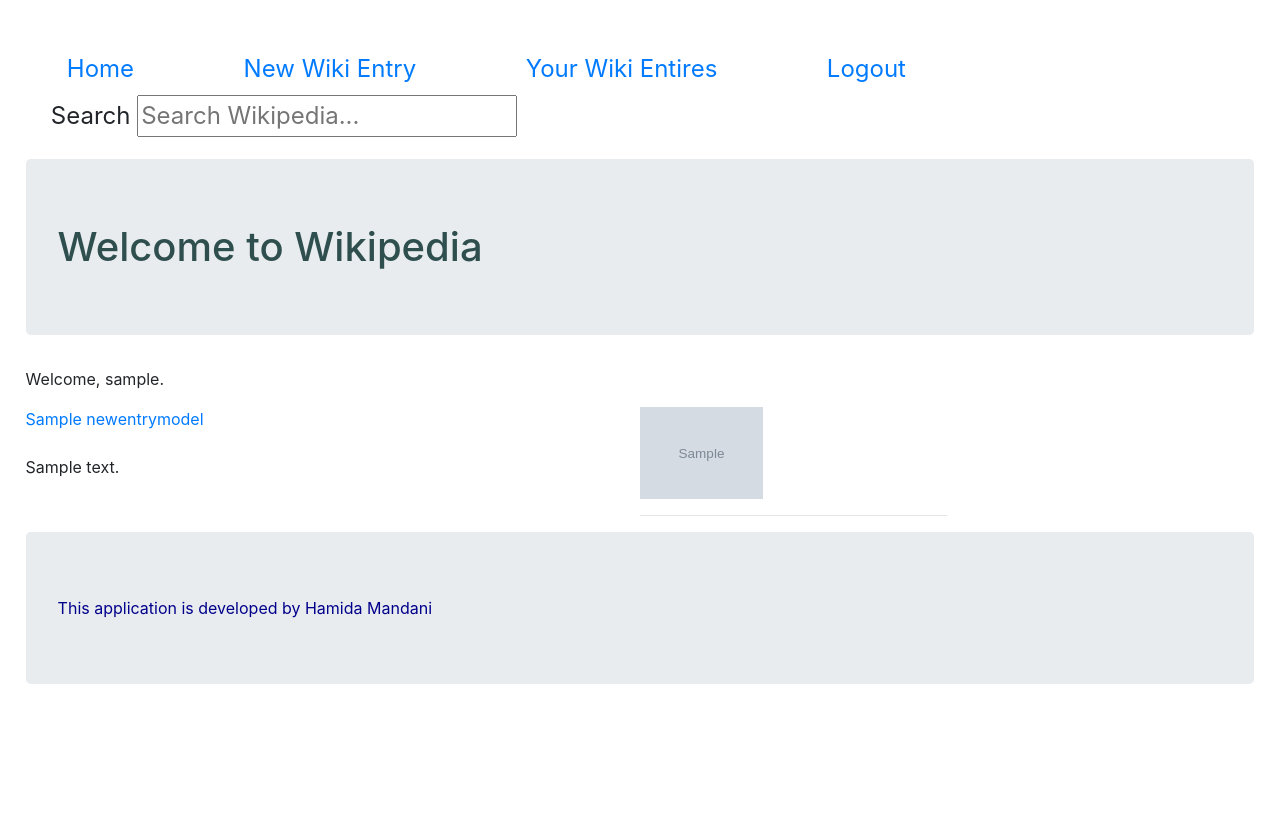
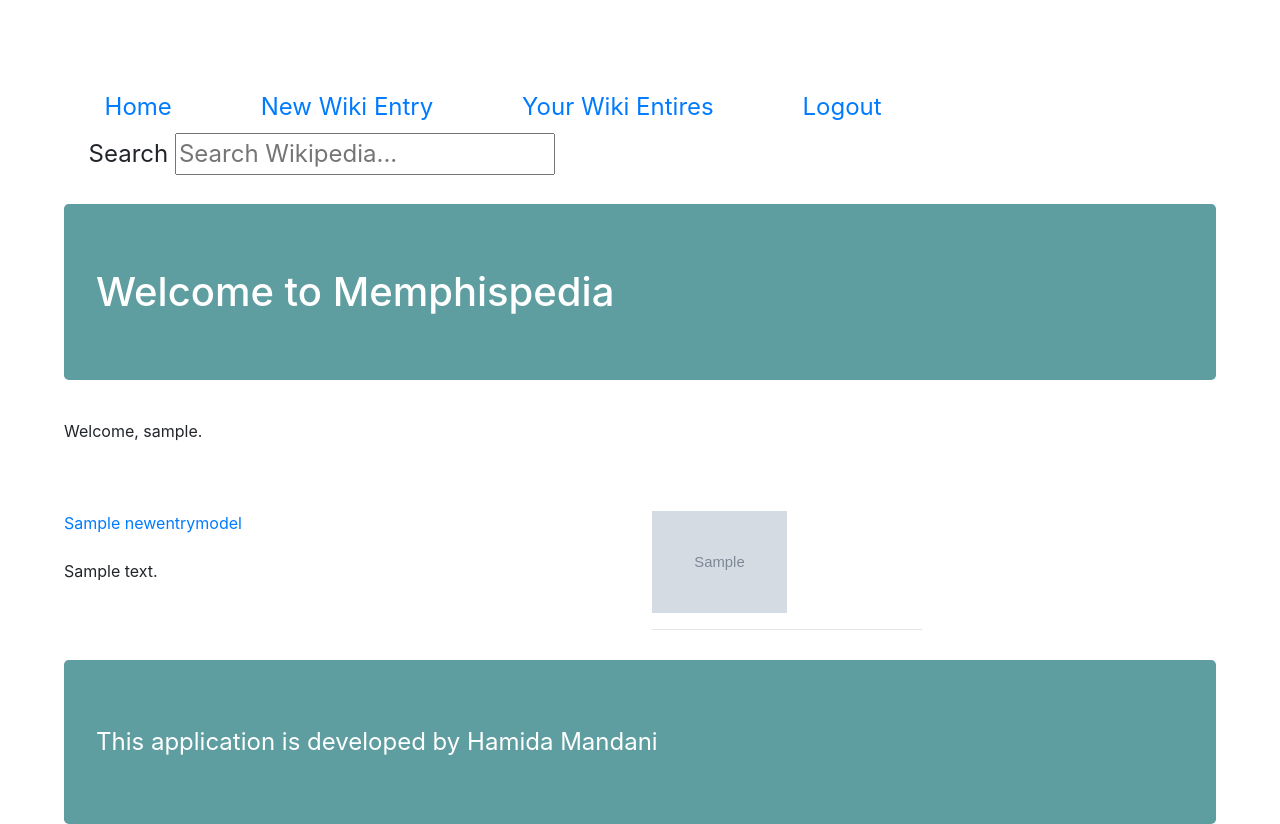
Before and after one commit to cs-fullstack-2019-fall/project2-django-wikipedia-mandani-tech, a Django app: page / in a window 1280 px wide. Before the commit the page ends 684 px from the top, so only its background shows below. Run offline with Django 3.2, Linux system fonts and the light colour scheme; a user stored in the database is signed in; tables that the repository leaves empty hold one stand-in row (values such as "Sample post"); grey boxes marked "Sample" are stand-in pictures; some libraries are stand-ins or nearby versions.

Commit message:
Memphispedia

```diff
--- a/wikiProject/wikiApp/forms.py
+++ b/wikiProject/wikiApp/forms.py
@@ -1,6 +1,8 @@
+from django.forms import forms
 from django.forms import ModelForm
 from .models import SearchBarModel, NewEntryModel, RelatedEntryModel
 from django.contrib.auth.models import User
+
 
 
 class SearchBarForm(ModelForm):
@@ -16,6 +18,7 @@
 
 
 class NewUserForm(ModelForm):
+
     class Meta:
         model = User
         fields = ['username','password']
--- a/wikiProject/wikiApp/static/wikiApp/index.css
+++ b/wikiProject/wikiApp/static/wikiApp/index.css
@@ -5,7 +5,8 @@
     height: 500px;
     display: grid;
     grid-template-columns: 1fr 1fr 1fr 1fr;
-    padding: 2%;
+    grid-gap: 2%;
+    padding: 5%;
     /*grid-template-columns: 1fr 1fr 1fr*/
 }
 
@@ -32,8 +33,27 @@
 {
     grid-column: 1/5;
     grid-row: 2;
-    color: darkslategray;
+    color: white;
+    background-color: cadetblue;
 }
+.nav-link:hover {
+    color: darkblue;
+}
+
+
+
+#header:hover
+
+{
+    grid-column: 1/5;
+    grid-row: 2;
+    color: darkblue;
+    background-color: cadetblue;
+}
+
+
+
+
 
 #welcomeuser{
     grid-column: 1;
@@ -43,8 +63,10 @@
 #footer {
     grid-column: 1/5;
     display: flex;
-    color: darkblue;
+    color: white;
+    background-color: cadetblue;
     text-align: center;
+    font-size: x-large;
 }
 
 #search1
@@ -114,6 +136,7 @@
 #related_entry_display
 {
     grid-column: 1/5;
+    column-gap: 1%;
 }
 
 #editEntryForm
--- a/wikiProject/wikiApp/templates/wikiApp/details.html
+++ b/wikiProject/wikiApp/templates/wikiApp/details.html
@@ -11,7 +11,10 @@
 
 {{Entry.Entry_Title}}<br/>
 {{Entry.Entry_Text}}<br/>
+
+{% if entry.Related_FileUpload != '' %}
 <img src="{{ entry.Entry_FileUpload.url }}" alt=""><br/>
+{% endif %}
 
 {% endblock %}
 
--- a/wikiProject/wikiApp/templates/wikiApp/index.html
+++ b/wikiProject/wikiApp/templates/wikiApp/index.html
@@ -11,7 +11,7 @@
 
 <body id="container">
 
-<h1 id="header" class="jumbotron"> {% block header %}Welcome to Wikipedia{% endblock header %}</h1>
+<h1 id="header" class="jumbotron"> {% block header %}Welcome to Memphispedia{% endblock header %}</h1>
 {% if user.is_authenticated %} {#________________________Logged In User Authentication _______________________#}
 
 
@@ -111,7 +111,7 @@
 {% for post in entry_list %}
 
 <a href="{% url 'details' post.pk %}">{{ post.Entry_Title }}</a><br/><br>
-{{ post.Entry_Text }}<br>
+{{ post.Entry_Text }}<br><br><br>
 
 
 {% endfor %}
@@ -120,7 +120,7 @@
 <section class="display_entries_img">
 {% for post in entry_list %}
 {% if post.Entry_FileUpload != '' %}
-<img src="{{ post.Entry_FileUpload.url }}" alt="IMAGE" width="40%" ><br/>
+<img src="{{ post.Entry_FileUpload.url }}" alt="IMAGE" width="50%" ><br/>
 {% endif %}
 
 <hr/>
--- a/wikiProject/wikiApp/templates/wikiApp/newEntry.html
+++ b/wikiProject/wikiApp/templates/wikiApp/newEntry.html
@@ -11,7 +11,7 @@
 {% block entryForm %}
 
 <form   method="post" enctype="multipart/form-data">
-{{form}}
+{{form.as_p}}
 {% csrf_token %}
  <button  type="submit">Submit My New Entry</button>
 
--- a/wikiProject/wikiApp/views.py
+++ b/wikiProject/wikiApp/views.py
@@ -61,7 +61,7 @@
     return redirect("index")
 
 
-def newEntry(request,pk):
+def newEntry(request, pk):
     # ________________________ CREATE NEW ENTRIES ________________________#
 
     if request.method == "POST":
@@ -77,7 +77,7 @@
             doc = NewEntryModel(Entry_Title=request.POST['Entry_Title'], Entry_Text=request.POST['Entry_Text'],
                                 Entry_FileUpload=tempImageFile, foreignKeyUser=request.user)
             doc.save()
-        return redirect("index")
+        return redirect("index", pk)
 
     context = {
         'form': NewEntryForm(),
@@ -159,14 +159,14 @@
 def editRelated(request, pk):
     print(request.method)
     entry = get_object_or_404(NewEntryModel, pk = pk)
-    related_instance= RelatedEntryModel.objects.filter(RelatedforeignKeyUser=entry)
-    form = RelatedEntryForm(request.POST or None, instance=related_instance)
+    instance= RelatedEntryModel.objects.filter(RelatedforeignKeyUser=entry)
+    form = RelatedEntryForm(request.POST or None, instance=instance)
     if request.POST:
         if form.is_valid():
             form.save()
-            return redirect('editRelated', related_instance)
+            return redirect('editRelated', instance)
     context = {'form': form,
-               'related_instance': related_instance
+               'instance': instance
                }
     return render(request, 'wikiApp/edit.html', context)
 
@@ -176,11 +176,6 @@
     entry = get_object_or_404(RelatedEntryModel, pk = pk)
     entry.delete()
     return redirect('index')
-
-
-
-
-
 
 
 
```
Also changed, not shown: wikiProject/wikiApp/media/DMC.png (added), wikiProject/wikiApp/media/Memphis_TN_Photo_Collage_VQDXGgy.png (added), wikiProject/wikiApp/media/beale.png (added), wikiProject/wikiApp/media/bluesmusic.png (added), wikiProject/wikiApp/media/download_XyNnjiH.png (added), wikiProject/wikiApp/media/grizzlies.png (added), wikiProject/wikiApp/media/grizzliescoach.jpeg (added), wikiProject/wikiApp/media/memphis_BBQ_V90fj3A.jpeg (added).
